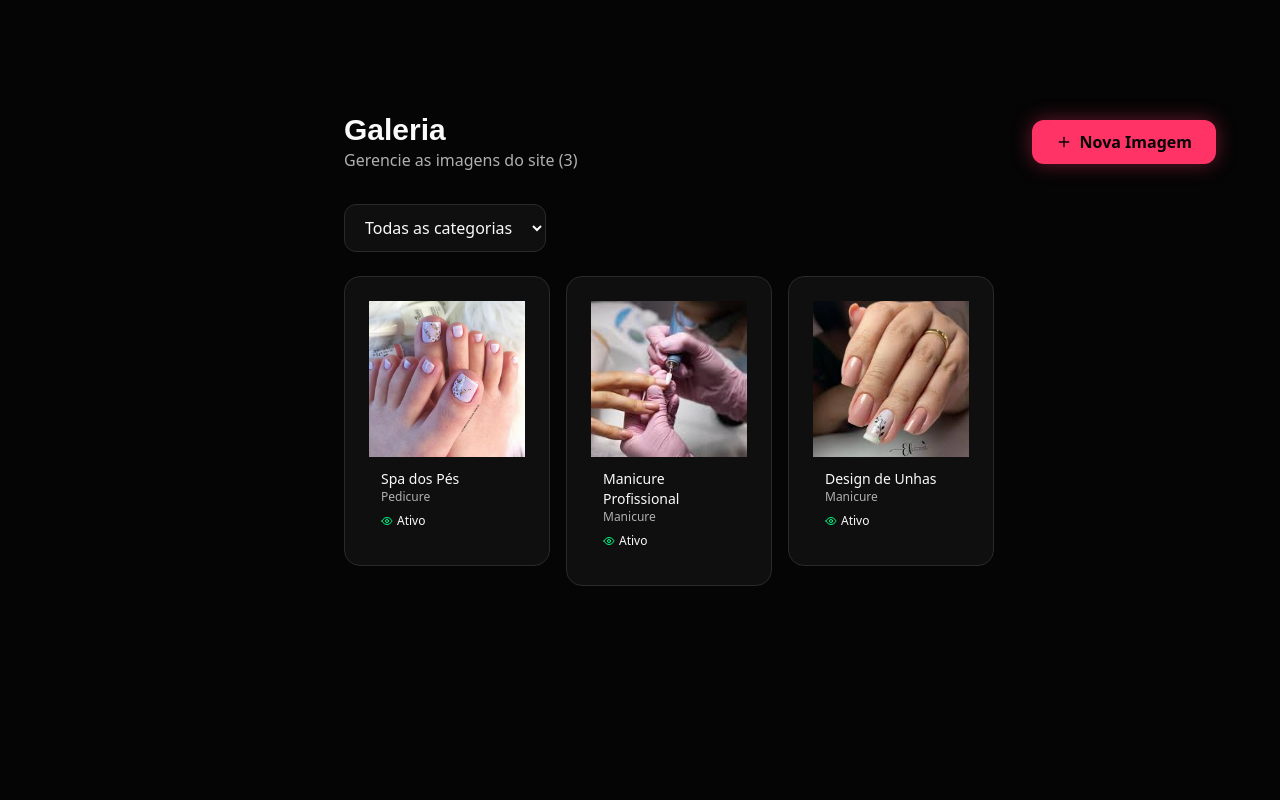
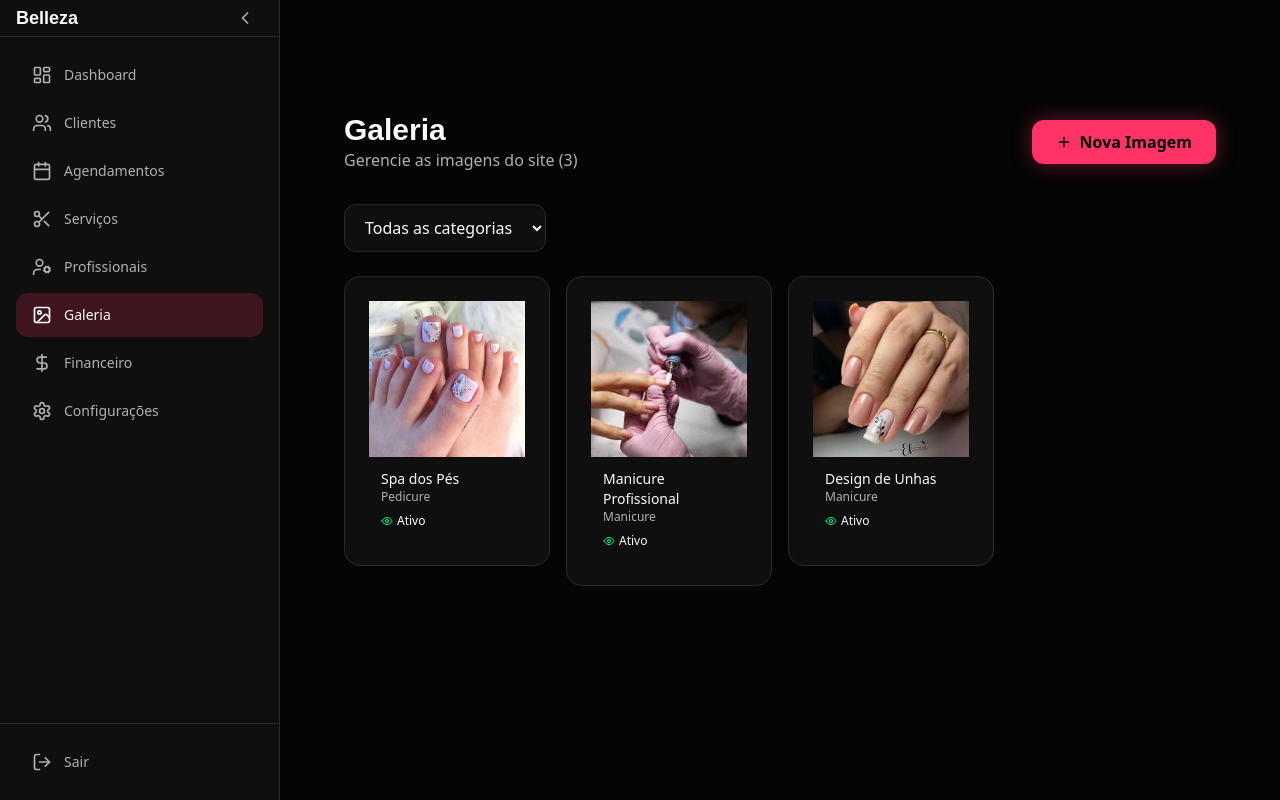
Before and after one commit to caiosobrinho93/gisellestudio, a Next.js app: page /gisellestudio/dashboard/galeria in a window 1280 px wide. Built offline with nearby package versions, Linux system fonts and the light colour scheme.

Commit message:
Fix sidebar responsive state

```diff
--- a/components/layout/Sidebar.tsx
+++ b/components/layout/Sidebar.tsx
@@ -1,6 +1,6 @@
 'use client'
 
-import { useState } from 'react'
+import { useState, useEffect } from 'react'
 import Link from 'next/link'
 import { usePathname } from 'next/navigation'
 import { motion, AnimatePresence } from 'framer-motion'
@@ -36,12 +36,27 @@ export function Sidebar() {
   const pathname = usePathname()
   const [collapsed, setCollapsed] = useState(false)
   const [mobileOpen, setMobileOpen] = useState(false)
+  const [isMobile, setIsMobile] = useState(false)
+
+  useEffect(() => {
+    const checkMobile = () => setIsMobile(window.innerWidth < 768)
+    checkMobile()
+    window.addEventListener('resize', checkMobile)
+    return () => window.removeEventListener('resize', checkMobile)
+  }, [])
+
+  useEffect(() => {
+    if (!isMobile) {
+      setMobileOpen(false)
+    }
+  }, [isMobile])
 
   return (
     <>
       <button
         onClick={() => setMobileOpen(!mobileOpen)}
-        className="md:hidden fixed top-4 left-4 z-50 p-2 bg-bg-card rounded-lg border border-border-light"
+        className="fixed top-4 left-4 z-50 p-2 bg-bg-card rounded-lg border border-border-light"
+        style={{ display: isMobile ? 'block' : 'none' }}
       >
         {mobileOpen ? <X className="w-5 h-5" /> : <Menu className="w-5 h-5" />}
       </button>
@@ -50,14 +65,13 @@ export function Sidebar() {
         initial={false}
         animate={{
           width: collapsed ? 80 : 280,
-          x: mobileOpen ? 0 : -300
+          x: isMobile ? (mobileOpen ? 0 : -300) : 0
         }}
         className={cn(
           "fixed left-0 top-0 bottom-0 bg-bg-card border-r border-border-light z-40 flex flex-col",
           "transition-all duration-300",
           "max-md:left-0 max-md:w-[280px]",
-          "max-md:hidden",
-          mobileOpen && "max-md:block"
+          isMobile && !mobileOpen && "max-md:hidden"
         )}
       >
         <div className="h-18 flex items-center justify-between px-4 border-b border-border-light">
@@ -115,9 +129,9 @@ export function Sidebar() {
         </div>
       </motion.aside>
 
-      {mobileOpen && (
+      {isMobile && mobileOpen && (
         <div
-          className="md:hidden fixed inset-0 bg-black/50 z-30"
+          className="fixed inset-0 bg-black/50 z-30"
           onClick={() => setMobileOpen(false)}
         />
       )}
```
Also changed, not shown: 24 other files (tests, documents, lock files or other folders).
